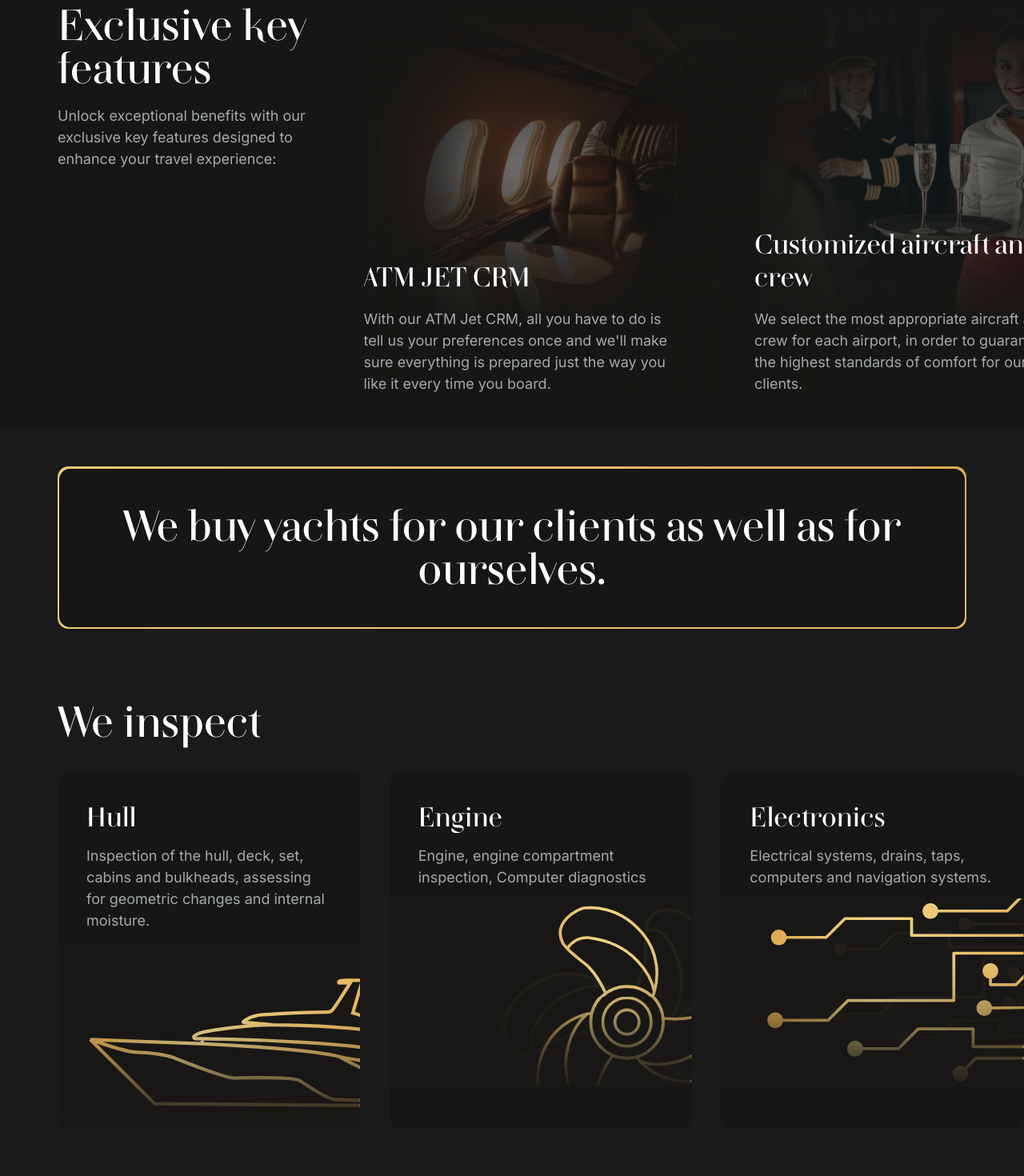
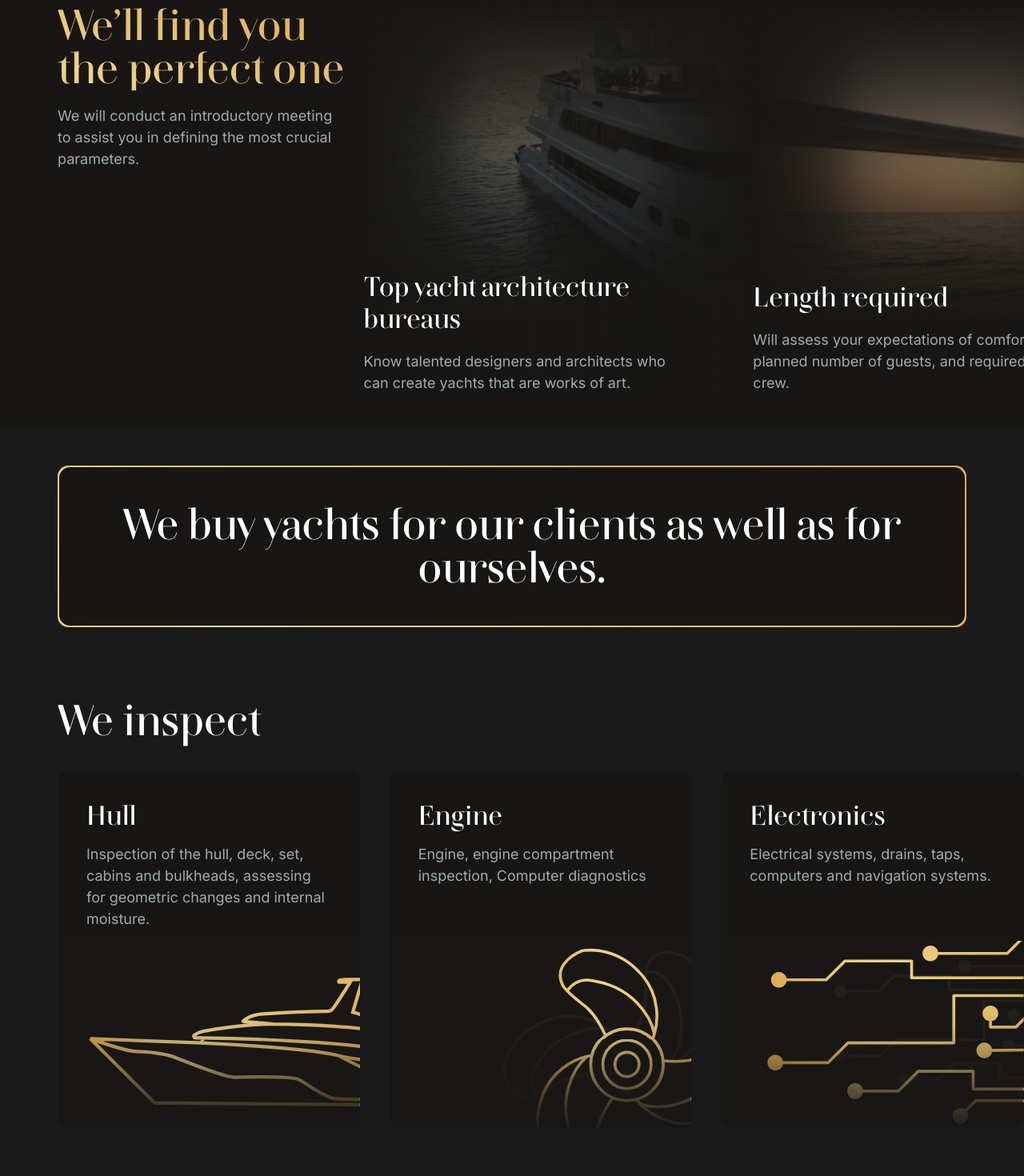
Before and after one commit to pixbs/atmjet_website, a Next.js app: page /en/yachts in a window 1280 px wide. Shown: the part 840-2310 px from the top of the page at 80% size. Built offline with nearby package versions, Linux system fonts and the light colour scheme.

Commit message:
⛵ feat: Add yachts page to the site

```diff
--- a/src/app/[locale]/page.tsx
+++ b/src/app/[locale]/page.tsx
@@ -19,12 +19,12 @@ export default function HomePage() {
 	const t = useTranslations()
 	const tWhyUs = useTranslations('home-why-us')
 
-	const cards = ['card1', 'card2', 'card3', 'card4', 'card5'].map((card) => ({
+	const whyUsCards = ['card1', 'card2', 'card3', 'card4', 'card5'].map((card) => ({
 		num: tWhyUs(`${card}.num`),
 		title: tWhyUs(`${card}.title`),
 		description: tWhyUs(`${card}.description`),
 	}))
-	const images = [
+	const whyUsImages = [
 		'images/home_page/why_us_years.jpg',
 		'images/home_page/why_us_clients.jpg',
 		'images/home_page/why_us_trusted_by_celeb.jpg',
@@ -32,14 +32,31 @@ export default function HomePage() {
 		'images/home_page/why_us_excellence.jpg',
 	]
 
+	const keyFeaturesCards = ['card1', 'card2', 'card3', 'card4'].map((card) => ({
+		title: t(`key-features.${card}.title`),
+		description: t(`key-features.${card}.description`),
+	}))
+
+	const keyFeaturesImages = [
+		'images/home_page/key_features_tailoredp_references.jpg',
+		'images/home_page/key_features_cuztomized_aircraft.jpg',
+		'images/home_page/key_features_payment_after_flight.jpg',
+		'images/home_page/key_features_pay_anyway.jpg',
+	]
+
 	return (
 		<main>
 			<HeaderSection />
 			<HeroSection title={t('home-hero.title')} />
 			<MakeBookingSection />
-			<WhyUsSection title={tWhyUs('title')} cards={cards} images={images} />
+			<WhyUsSection title={tWhyUs('title')} cards={whyUsCards} images={whyUsImages} />
 			<EmptyLegSection />
-			<KeyFeaturesSection />
+			<KeyFeaturesSection
+				title={t('key-features.title')}
+				description={t('key-features.description')}
+				cards={keyFeaturesCards}
+				images={keyFeaturesImages}
+			/>
 			<OptionsSection />
 			<PrivilegeSection />
 			<YachtsSection />
--- a/src/app/[locale]/yachts/page.tsx
+++ b/src/app/[locale]/yachts/page.tsx
@@ -24,12 +24,26 @@ import { useTranslations } from 'next-intl'
 
 export default function YachtsPage() {
     const t = useTranslations()
-    const cards = ['card1', 'card2', 'card3', 'card4'].map((card) => ({
+
+    const whyUsCards = ['card1', 'card2', 'card3', 'card4'].map((card) => ({
         num: '',
         title: t(`yachts-why-us.${card}.title`),
         description: t(`yachts-why-us.${card}.description`),
     }))
-    const images = [
+
+    const whyUsImages = [
+        'images/yachts/yacht_page_over20years_management.jpg',
+        'images/yachts/yacht_page_over20years_plan.jpg',
+        'images/yachts/yacht_page_over20years_database.jpg',
+        'images/yachts/yacht_page_over20years_luxury.jpg',
+    ]
+
+    const keyFeaturesCards = ['card1', 'card2', 'card3', 'card4'].map((card) => ({
+        title: t(`carousel.${card}.title`),
+        description: t(`carousel.${card}.description`),
+    }))
+
+    const keyFeatures = [
         'images/yachts/yacht_page_over20years_management.jpg',
         'images/yachts/yacht_page_over20years_plan.jpg',
         'images/yachts/yacht_page_over20years_database.jpg',
@@ -39,7 +53,12 @@ export default function YachtsPage() {
         <main>
             <HeaderSection />
             <HeroYachtsSection />
-            <KeyFeaturesSection />
+            <KeyFeaturesSection
+                title={t('carousel.title')}
+                description={t('carousel.description')}
+                cards={keyFeaturesCards}
+                images={keyFeatures}
+            />
             <section>
                 <div className='container'>
                     <div className='bg-gold p-0.5 rounded-xl'>
@@ -84,8 +103,8 @@ export default function YachtsPage() {
              </section>
              <WhyUsSection
                 title={t('yachts-why-us.title')}
-                cards={cards}
-                images={images}
+                cards={whyUsCards}
+                images={whyUsImages}
              />
             <ContactUsSection
                 title={t('yachts-contact-us.title')}
--- a/src/components/sections/key_features.tsx
+++ b/src/components/sections/key_features.tsx
@@ -2,28 +2,30 @@ import { useTranslations } from 'next-intl'
 import { KeyFeaturesCarousel } from '../elements/key_features_carousel'
 import { KeyFeatureCard } from '../elements'
 
-export function KeyFeaturesSection() {
-	const t = useTranslations('key-features')
-	const cards = ['card1', 'card2', 'card3', 'card4']
-	const images = [
-		'images/home_page/key_features_tailoredp_references.jpg',
-		'images/home_page/key_features_cuztomized_aircraft.jpg',
-		'images/home_page/key_features_payment_after_flight.jpg',
-		'images/home_page/key_features_pay_anyway.jpg',
-	]
+interface KeyFeaturesSectionProps {
+	title: string
+	description: string
+	cards: { title: string; description: string }[]
+	images: string[]
+}
+
+export function KeyFeaturesSection(props : KeyFeaturesSectionProps) {
+	const { title, description, cards, images } = props
 
 	return (
 		<section className='overflow-hidden bg-gray-150'>
 			<div className='container mx-auto gap-4 px-4 md:flex-row md:gap-5'>
 				<div className='relative z-10 min-w-80 gap-4'>
-					<h2>{t('title')}</h2>
-					<p className='mb-8'>{t('description')}</p>
+					<h2 className='bg-gold bg-fixed bg-clip-text text-transparent'>
+						{title}
+					</h2>
+					<p className='mb-8'>{description}</p>
 				</div>
 				<KeyFeaturesCarousel>
 					{cards.map((card, index) => (
 						<KeyFeatureCard
-							title={t(`${card}.title`)}
-							description={t(`${card}.description`)}
+							title={card.title}
+							description={card.description}
 							key={index.toString()}
 							imageSrc={images[index]}
 						/>
--- a/src/components/sections/we_inspect.tsx
+++ b/src/components/sections/we_inspect.tsx
@@ -40,13 +40,15 @@ interface WeInspectCardProps {
 function WeInspectCard(props : WeInspectCardProps) {
 	const { title, description, imageSrc } = props
 	return (
-		<div className='embla__slide mr-8 w-4/5 flex-shrink-0 gap-3 overflow-hidden rounded-xl bg-cover bg-center pt-8 last:mr-0 md:w-2/3 lg:w-1/3 bg-gray-150'>
-			<h3 className='px-8'>
-				{title}
-			</h3>
-			<p className='px-8'>
-				{description}
-			</p>
+		<div className='embla__slide mr-8 w-4/5 flex-shrink-0 gap-3 overflow-hidden rounded-xl bg-cover bg-center pt-8 last:mr-0 md:w-2/3 lg:w-1/3 bg-gray-150 justify-between'>
+			<div className='gap-3 px-8'>
+				<h3 className=''>
+					{title}
+				</h3>
+				<p className=''>
+					{description}
+				</p>
+			</div>
 			<div
 				className='h-52 w-full bg-cover bg-center'
 				style={{ backgroundImage: `url(${imageSrc})` }}
```
Also changed, not shown: src/components/sections/why_us.tsx (+0 -7 lines).
